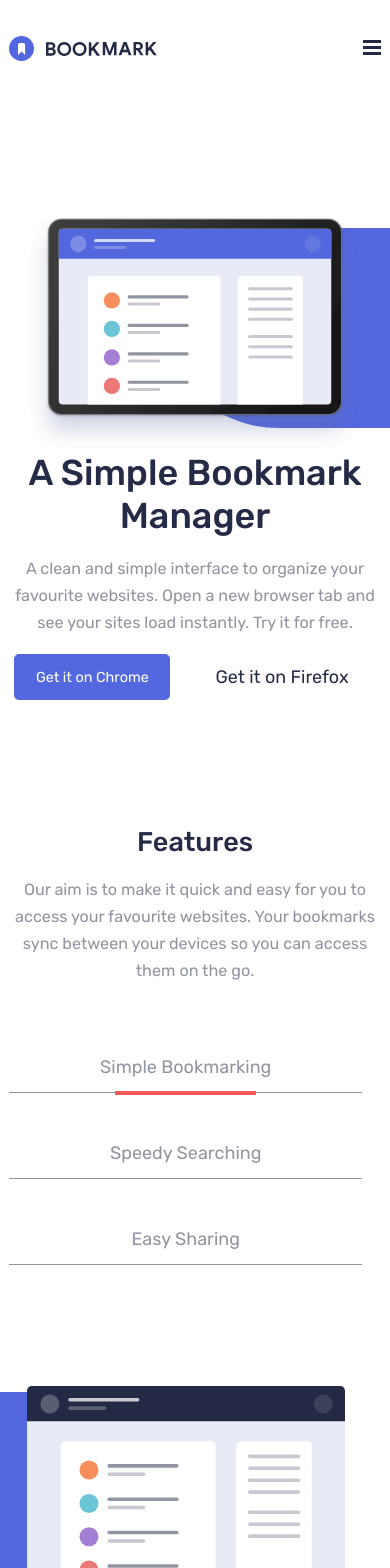
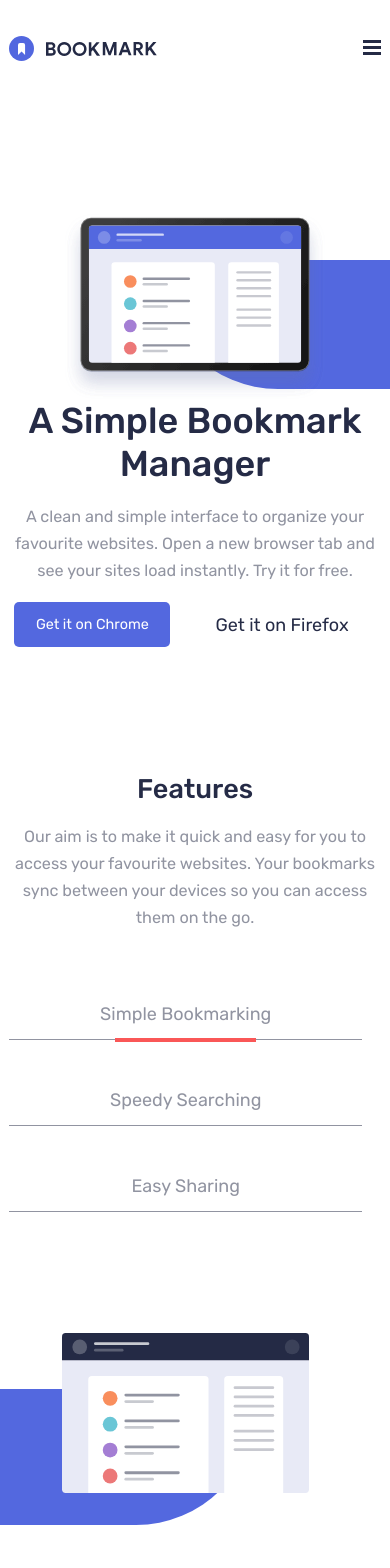
Before and after one commit to kaya70875/bookmark-landing-page-react, a React (Vite) app in the folder bookmark-landing-page/: page / in a window 390 px wide. Shown: the top 1568 px of the page. Built offline with nearby package versions, Linux system fonts and the light colour scheme.

Commit message:
fix illustrations height problem with percentage use

```diff
--- a/bookmark-landing-page/src/App.scss
+++ b/bookmark-landing-page/src/App.scss
@@ -92,7 +92,7 @@ ul {
 
 @media (max-width : 1280px) {
     .bg {
-        height: 300px;
+        height: 80%;
 
         &--reverse {
             width: 100%;
@@ -102,7 +102,7 @@ ul {
 
 @media (max-width : 1024px) {
     .bg {
-        height: 200px;
+        height: 70%;
         bottom : 10%;
 
         &--reverse {
@@ -128,3 +128,15 @@ ul {
         font-size: .8rem;
     }
 }
+
+@media (max-width : 768px) {
+    .bg {
+        height: 70%;
+        bottom : 5%;
+
+        &--reverse {
+            height: 85%;
+            bottom : -20%;
+        }
+    }
+}
--- a/bookmark-landing-page/src/components/_Hero.scss
+++ b/bookmark-landing-page/src/components/_Hero.scss
@@ -58,6 +58,10 @@
 
     .hero__img {
         justify-content: center;
+
+        img {
+            width: 70%;
+        }
     }
 
     .hero__main {
```
